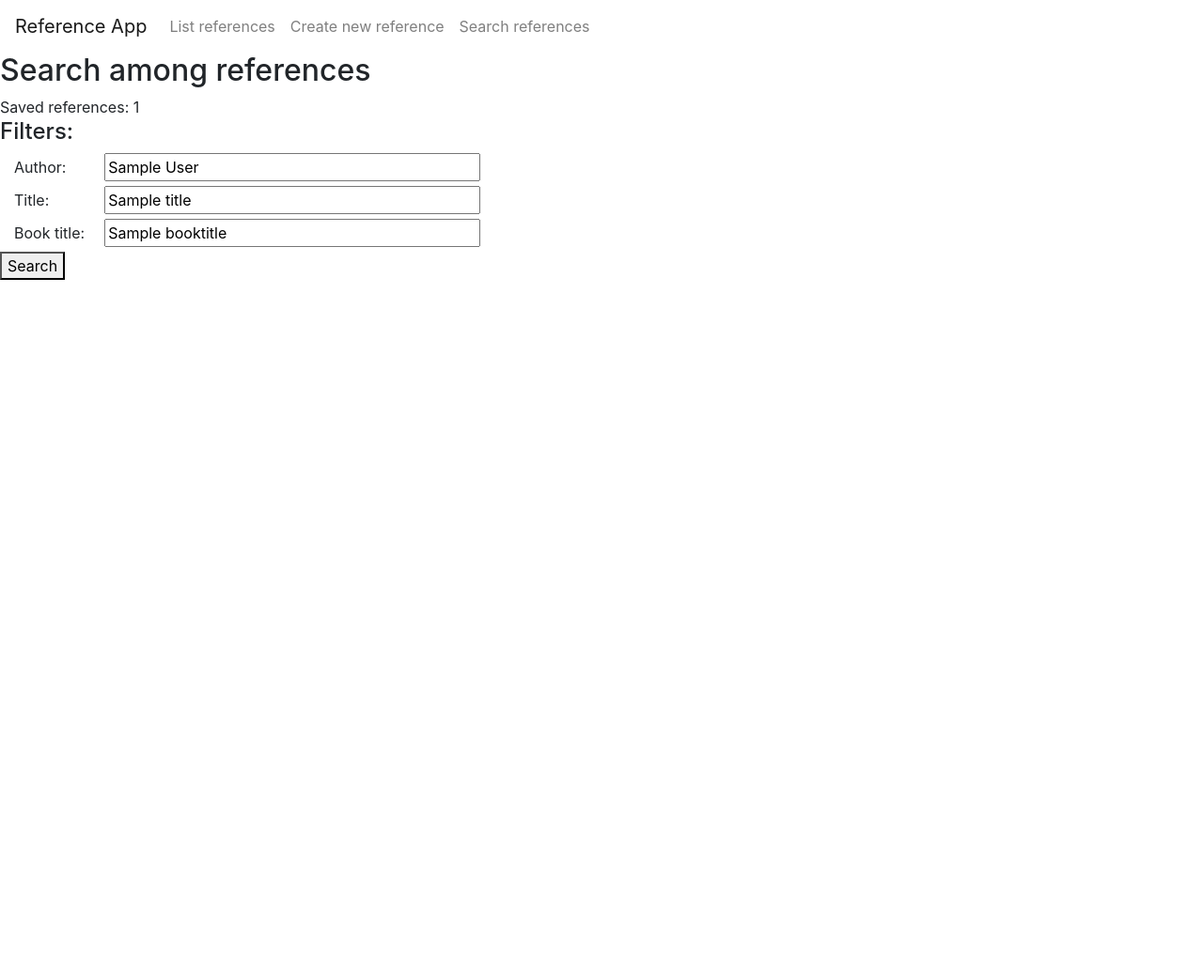
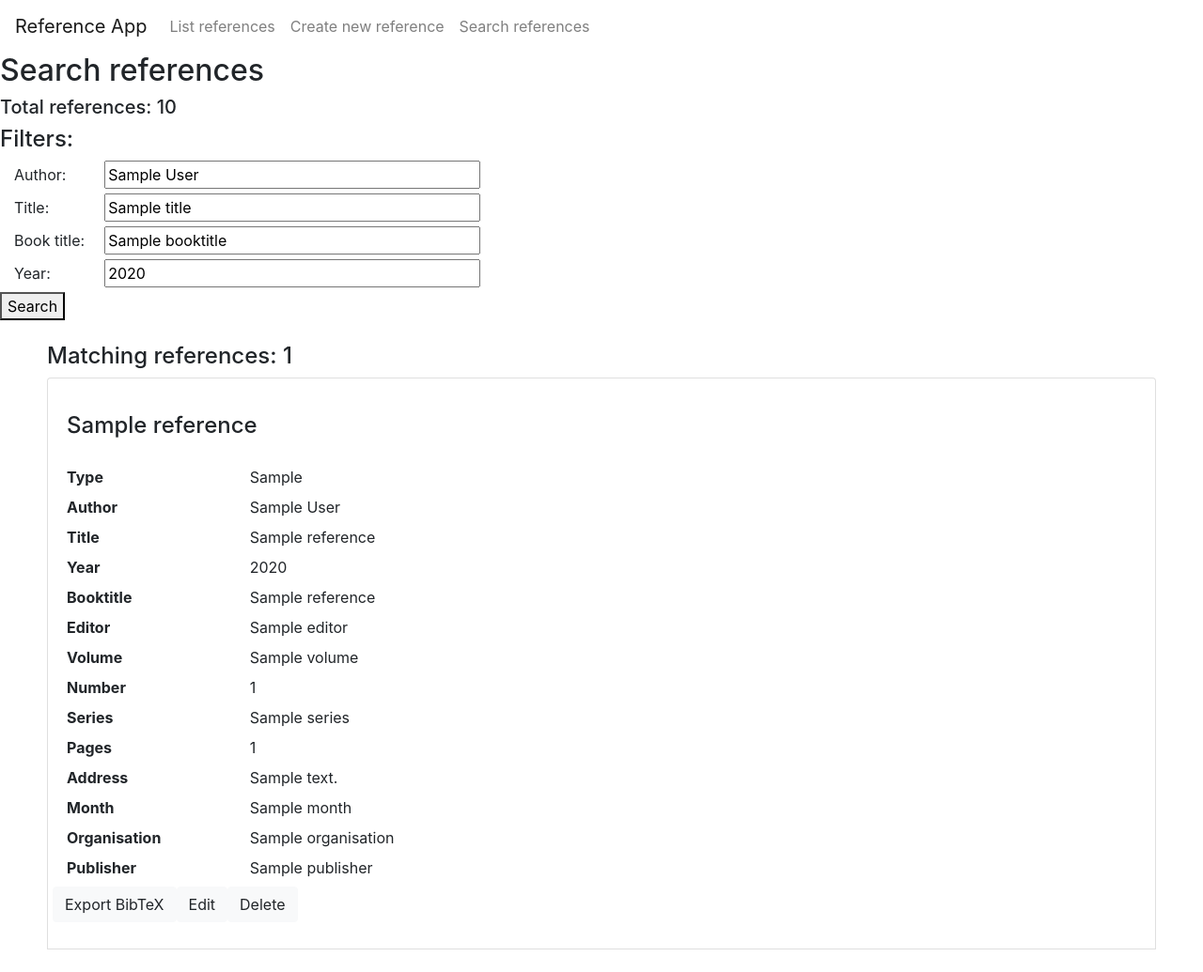
Before and after one commit to Eeritvan/ohtu-tiistai, a Flask app: template src/templates/filter_reference.html in a window 1280 px wide. Shown: the whole page at 94% size. Before the commit the page ends 298 px from the top, so only its background shows below. Run offline with Flask 3, Linux system fonts and the light colour scheme; the template is opened without the code that fills it: most values are stand-ins (such as "Sample title", 1, 10 or a date in 2020); some libraries are stand-ins or nearby versions.

Commit message:
Added filtering by year

```diff
--- a/src/app.py
+++ b/src/app.py
@@ -27,13 +27,26 @@ def new(reference=None):
 @app.route("/search_reference")
 def search_reference():
     references = ref_repo.get_references()
+    references_all = len(references)
     filters = {
         "author": request.args.get("author", ''),
         "title": request.args.get("title", ''),
         "booktitle": request.args.get("booktitle", ''),
+        "year": request.args.get("year", '')
     }
+
+    if any(filters.values()):
+        references = [
+            ref for ref in references
+            if filters["author"] in ref.author
+            and filters["title"] in ref.title
+            and filters["booktitle"] in ref.booktitle
+            and (filters["year"] == '' or str(filters["year"]) == str(ref.year))
+        ]
+
     return render_template("filter_reference.html", references=references,
-                                                    filters=filters)
+                                                    filters=filters,
+                                                    total=references_all)
 
 @app.route("/delete_reference/<reference_id>", methods=["POST"])
 def del_reference(reference_id):
--- a/src/templates/filter_reference.html
+++ b/src/templates/filter_reference.html
@@ -6,11 +6,10 @@ Search reference
 
 {% block body %}
 
-<h2>Search among references</h2>
+<h2>Search references</h2>
 
-<div>
-    Saved references: {{ references|length }}
-</div>
+<h5>Total references: {{ total }}</h5>
+
 
 <form class="form-container" action="/search_reference">
     {% with messages = get_flashed_messages() %}
@@ -37,16 +36,22 @@ Search reference
     <input type="text" name="booktitle" value="{{ booktitle }}">
     <br>
 
+    <label class="col-sm-1" for="year">Year:</label>
+    <input type="number" min=0 max=2024 name="year" value="{{ year }}">
+    <br>
+
     <button type="submit">
         Search
     </button>
 </form>
 
-
 <div id="referencelist">
+  <div>
+    <br>
+    <h4>Matching references: {{ references|length }}</h4>
+  </div>
 <ul class="list-group">
   {% for reference in references %}
-  {% if filters.author in reference.author and filters.title in reference.title and filters.booktitle in reference.booktitle %}
   <li class="list-group-item d-flex justify-content-between align-items-center" style="display: flex">
     <div>
       <br>
@@ -134,7 +139,7 @@ Search reference
     </div>
   </li>
   <br>
-  {% endif %}
+
   {% endfor %}
 </ul>
 </div>
```
